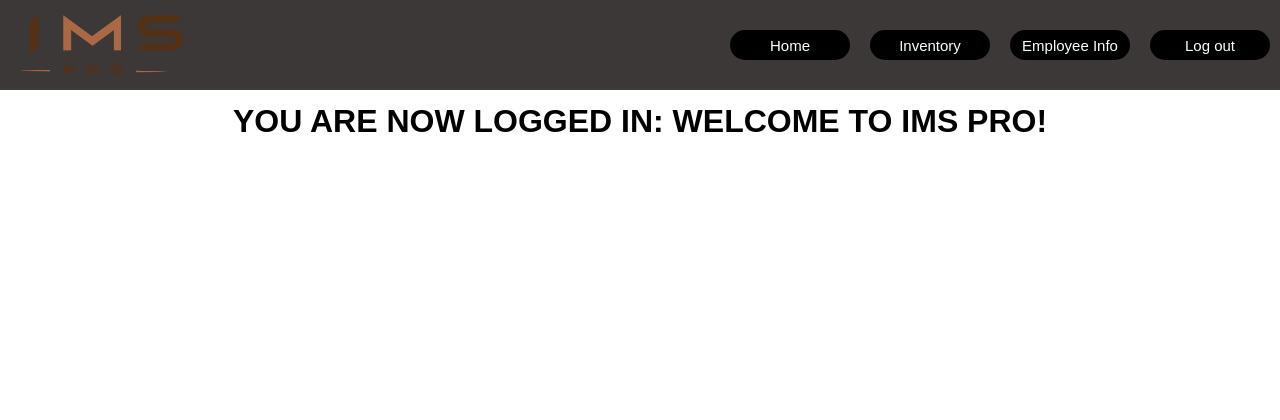
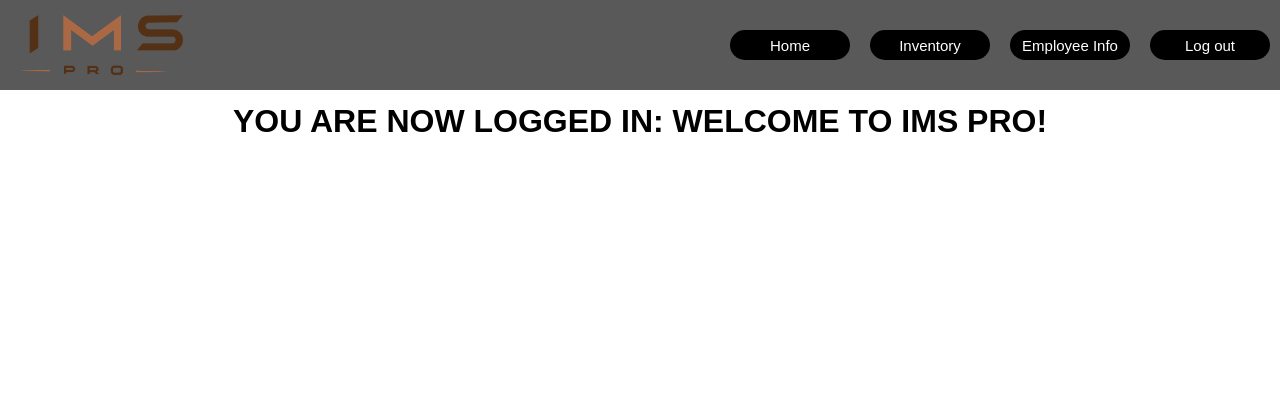
Before and after one commit to BedHeadNinja/SE-Project-416-GD, a Python web app: template IMS/IMS/templates/index.html in a window 1280 px wide. Shown: the top 420 px of the page. Run offline with Jinja, Linux system fonts and the light colour scheme; the template is opened without the code that fills it, so the values that code supplies are empty.

Commit message:
Update UI.css

```diff
--- a/IMS/IMS/static/UI.css
+++ b/IMS/IMS/static/UI.css
@@ -11,7 +11,7 @@
    display: flex;
    flex-direction: row;
    justify-content: space-between;
-   background-color: rgb(61, 56, 56);
+   background-color: rgb(89, 89, 89);
    top: 0;
    right: 0;
    left: 0;
```
